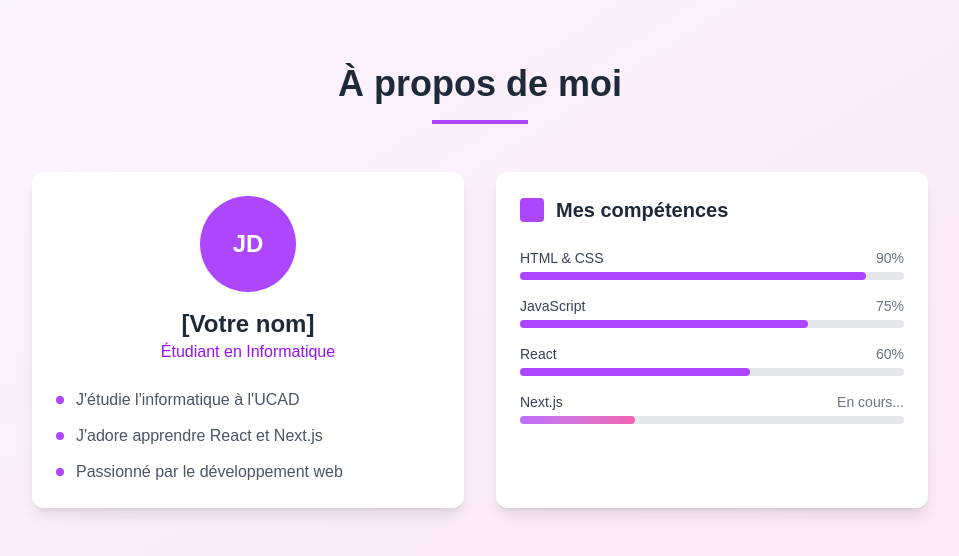
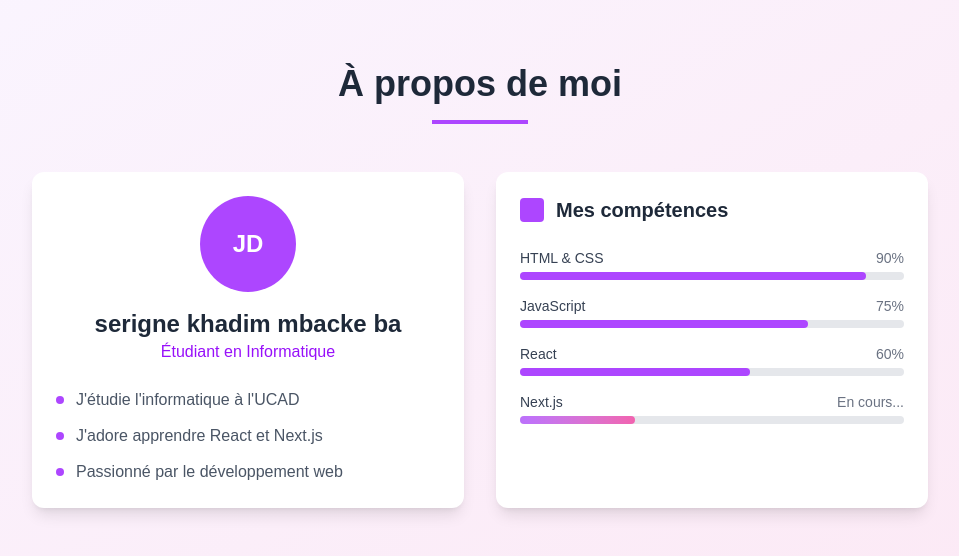
Before and after one commit to Khadim-Mbacke-Ba/mon--blog---stylise, a Next.js app: page /about in a window 1280 px wide. Shown: the top 556 px of the page, without its empty margins (160-1119 px from the left). Built offline with nearby package versions, Linux system fonts and the light colour scheme.

Commit message:
ajouter la nom

```diff
--- a/app/about/page.js
+++ b/app/about/page.js
@@ -29,7 +29,7 @@ export default function AboutPage() {
                 </div>
 
                 <h2 className="text-2xl font-semibold text-gray-800">
-                  [Votre nom]
+                  serigne khadim mbacke ba
                 </h2>
 
                 <p className="text-purple-600 font-medium">
```
